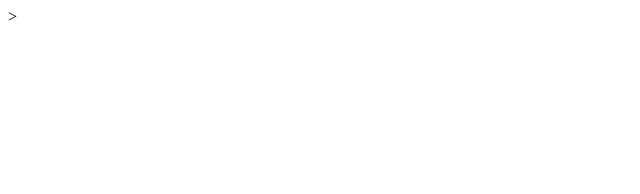
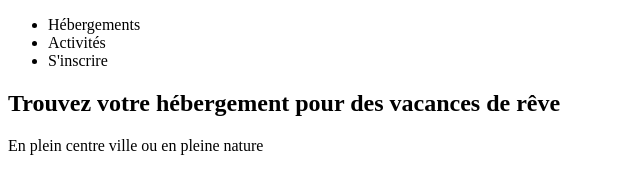
Before and after one commit to Nababz/Reservia, a plain HTML site: page index.html in a window 1280 px wide. Shown: the whole page, without its empty margins (0-640 px from the left). Drawn offline with Linux system fonts and the light colour scheme.

Commit message:
Update HTML

```diff
--- a/index.html
+++ b/index.html
@@ -10,13 +10,25 @@
 <body>
 <!-- Header avec menu de navigation -->
     <header>
+
+        <!-- logo Reservia -->
+
+
+        <!-- Menu de navigation -->
         <nav>
-
+            <ul>
+                <li>Hébergements</li>
+                <li>Activités</li>
+                <li>S'inscrire</li>
+            </ul>
         </nav>
     </header>
 
 <!-- Outil de recherche de logements -->
     <section>
+
+        <h1>Trouvez votre hébergement pour des vacances de rêve</h1>
+        <p>En plein centre ville ou en pleine nature</p>
         <!-- Moteur de recherche par villes -->
         <div>
 
@@ -64,4 +76,4 @@
     </footer>
 
 </body>
-</html>>
+</html>
```
